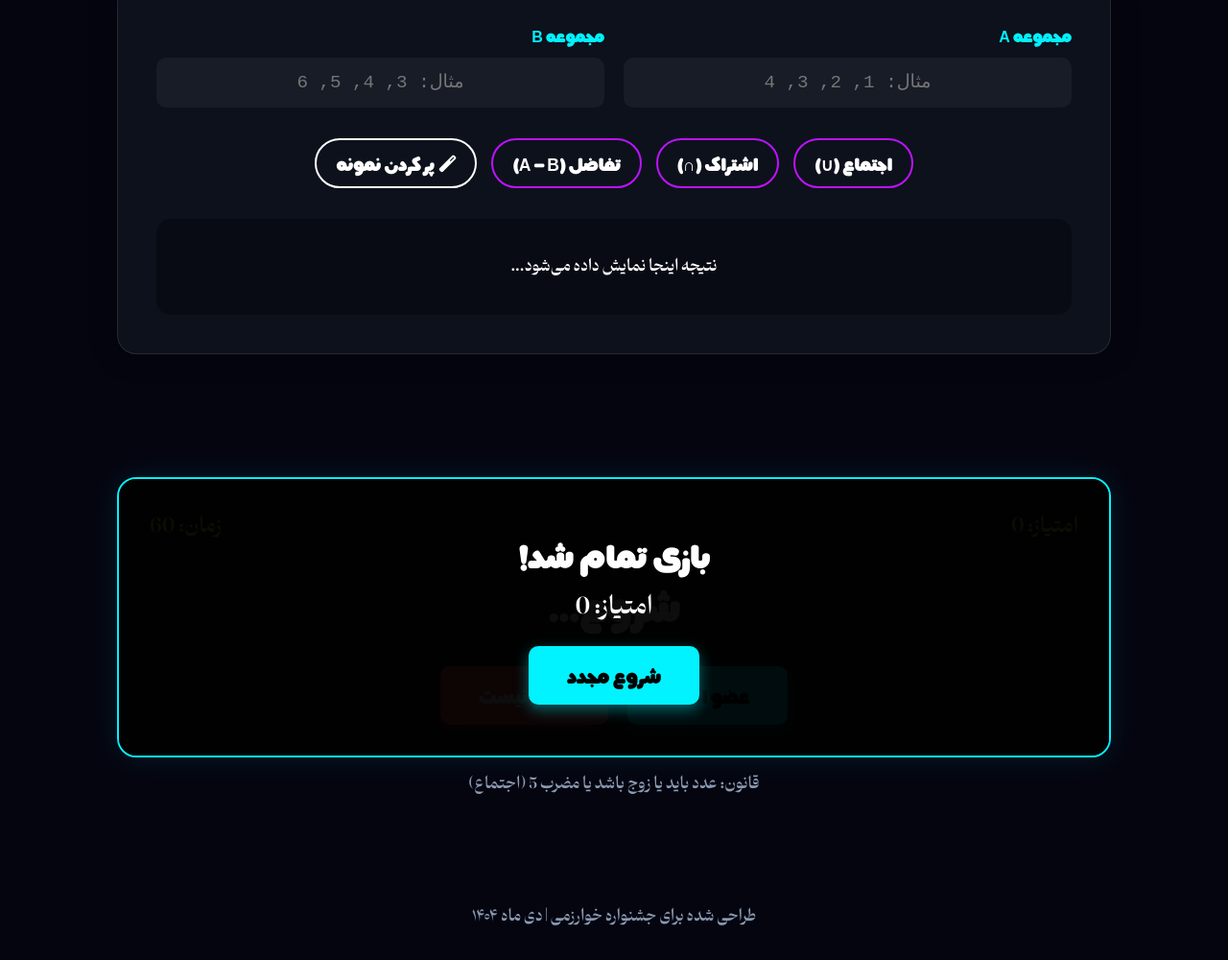
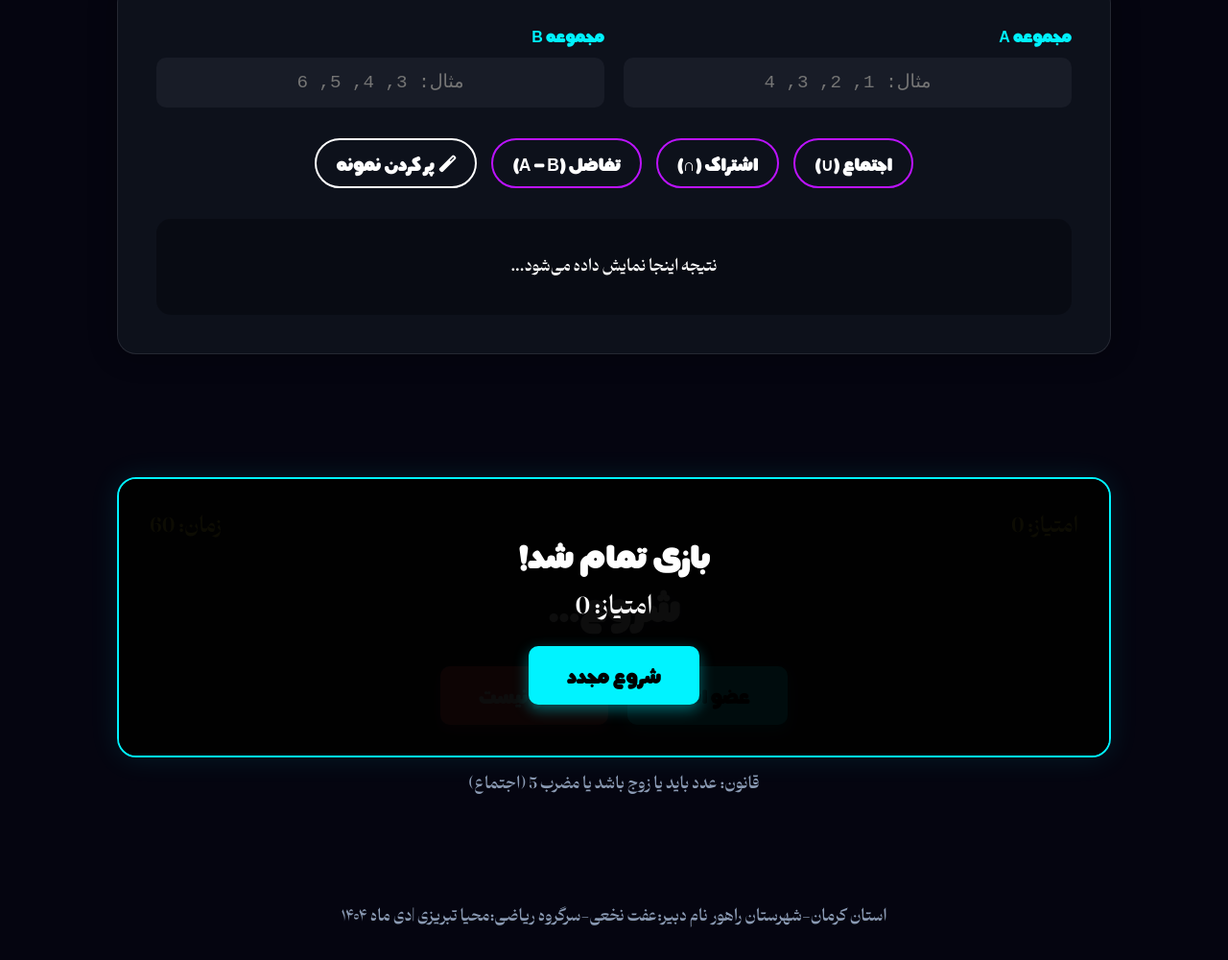
Before and after one commit to melikagirl/Ryazi, a plain HTML site: page index.html in a window 1280 px wide. Shown: the part 1002-2002 px from the top of the page at 96% size. Drawn offline with Linux system fonts and the light colour scheme; a web font is replaced by a local one.

Commit message:
Update index.html

```diff
--- a/index.html
+++ b/index.html
@@ -135,7 +135,8 @@
     <button class="theme-btn" onclick="toggleTheme()"><i class="fas fa-adjust"></i></button>
 
     <footer>
-        <p>طراحی شده برای جشنواره خوارزمی | دی ماه ۱۴۰۴ </p>
+        <p>استان کرمان-شهرستان راهور
+         نام دبیر:عفت نخعی-سرگروه ریاضی:محیا تبریزی |دی ماه ۱۴۰۴</p>
     </footer>
 
     <!-- لینک به فایل JS -->
```
